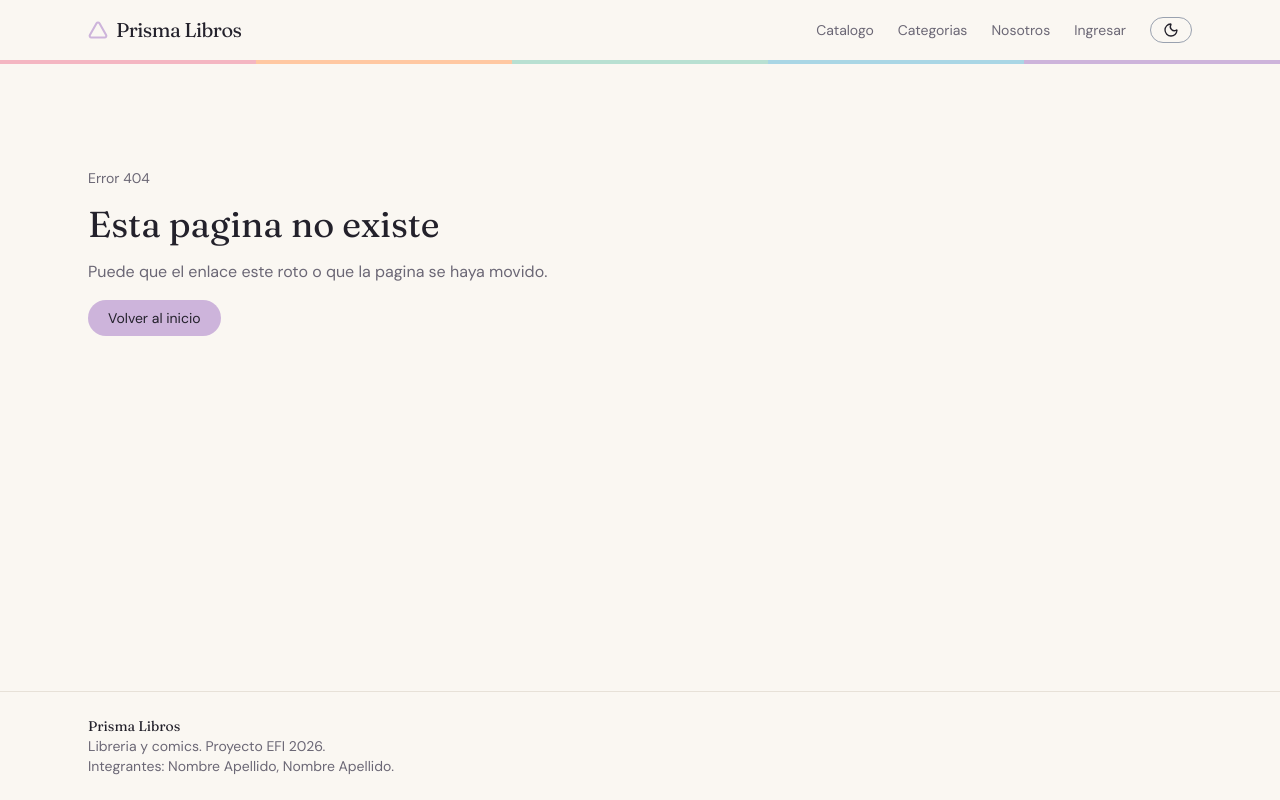
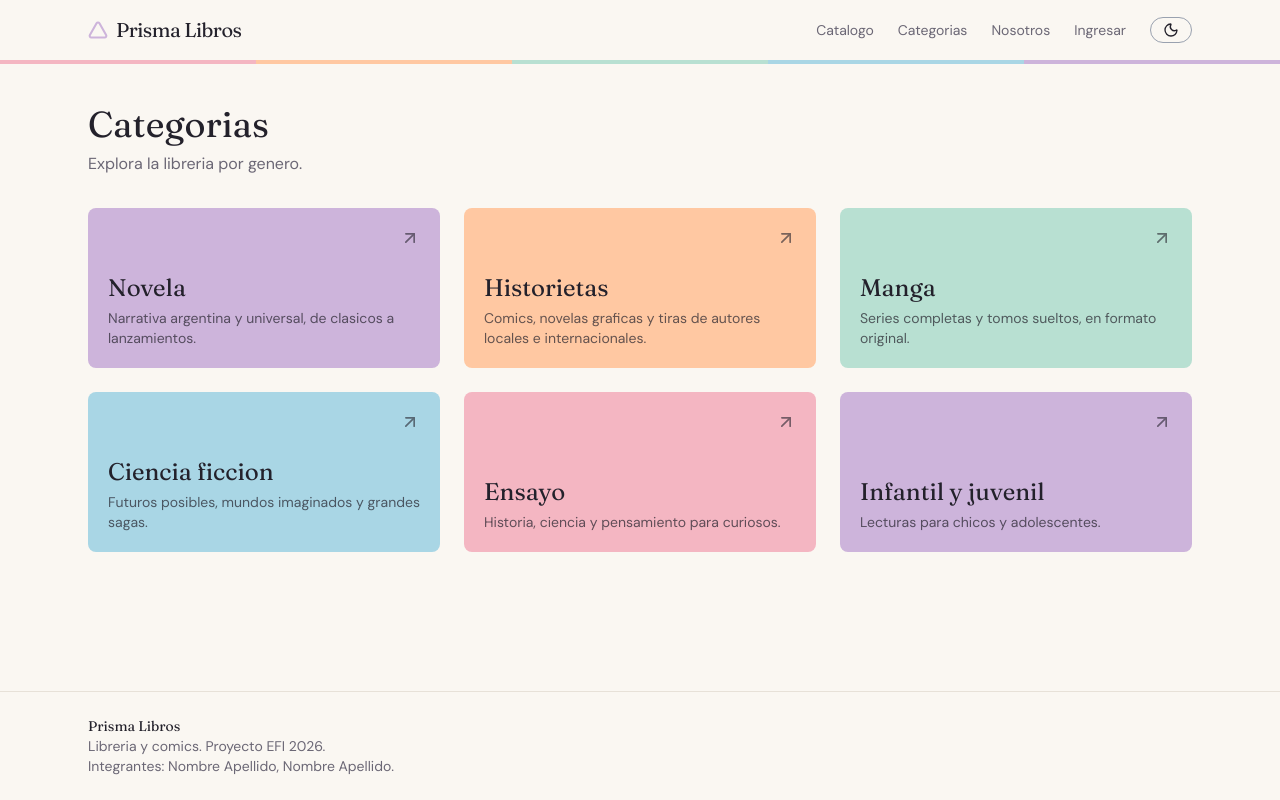
Before and after one commit to utr-i/ComicHouse, a Next.js app: page /categorias in a window 1280 px wide. Before the commit this address had no page. Built offline with nearby package versions, Linux system fonts and the light colour scheme.

Commit message:
feat: agregar categorias, ruta dinamica por slug y pagina nosotros

```diff
--- /dev/null
+++ b/src/app/categorias/[slug]/page.tsx
@@ -0,0 +1,38 @@
+import Link from "next/link";
+import { notFound } from "next/navigation";
+import { ArrowLeft } from "lucide-react";
+import { getCategoria, getProductos } from "@/lib/api";
+import ProductGrid from "@/components/ProductGrid";
+
+export default async function CategoriaPage({
+  params,
+}: {
+  params: Promise<{ slug: string }>;
+}) {
+  const { slug } = await params;
+  const categoria = await getCategoria(slug);
+
+  if (!categoria) notFound();
+
+  const data = await getProductos({ categoria: slug, pageSize: 50 });
+
+  return (
+    <section className="flex flex-col gap-8">
+      <Link
+        href="/categorias"
+        className="flex items-center gap-2 text-sm text-muted hover:text-ink"
+      >
+        <ArrowLeft size={16} />
+        Todas las categorias
+      </Link>
+
+      <div>
+        <h1 className="font-display text-4xl">{categoria.nombre}</h1>
+        <p className="mt-2 max-w-prose text-muted">{categoria.descripcion}</p>
+        <p className="mt-1 text-sm text-muted">{data.count} productos</p>
+      </div>
+
+      <ProductGrid productos={data.results} />
+    </section>
+  );
+}
--- /dev/null
+++ b/src/app/categorias/page.tsx
@@ -0,0 +1,34 @@
+import { getCategorias } from "@/lib/api";
+import { fondos } from "@/lib/colors";
+import CategoryCard from "@/components/CategoryCard";
+
+const colores = [
+  fondos.lilac,
+  fondos.peach,
+  fondos.mint,
+  fondos.sky,
+  fondos.rose,
+];
+
+export default async function CategoriasPage() {
+  const categorias = await getCategorias();
+
+  return (
+    <section className="flex flex-col gap-8">
+      <div>
+        <h1 className="font-display text-4xl">Categorias</h1>
+        <p className="mt-2 text-muted">Explora la libreria por genero.</p>
+      </div>
+
+      <div className="grid gap-6 sm:grid-cols-2 lg:grid-cols-3">
+        {categorias.map((c, i) => (
+          <CategoryCard
+            key={c.id}
+            categoria={c}
+            color={colores[i % colores.length]}
+          />
+        ))}
+      </div>
+    </section>
+  );
+}
--- /dev/null
+++ b/src/app/nosotros/page.tsx
@@ -0,0 +1,45 @@
+import { Triangle } from "lucide-react";
+
+const valores = [
+  {
+    titulo: "Curaduria",
+    texto:
+      "Elegimos cada titulo con criterio: clasicos que no pasan de moda y novedades que valen la pena.",
+  },
+  {
+    titulo: "Historieta en serio",
+    texto:
+      "Comics, novelas graficas y manga tienen en nuestros estantes el mismo lugar que la novela.",
+  },
+  {
+    titulo: "Atencion cercana",
+    texto:
+      "Recomendamos lo que nos gusta leer. Si no sabes por donde empezar, preguntanos.",
+  },
+];
+
+export default function NosotrosPage() {
+  return (
+    <section className="flex max-w-3xl flex-col gap-10">
+      <div className="flex flex-col gap-4">
+        <Triangle size={28} className="text-lilac" strokeWidth={2.5} />
+        <h1 className="font-display text-4xl">Sobre Prisma Libros</h1>
+        <p className="leading-relaxed text-muted">
+          Prisma Libros es una libreria de barrio con una idea simple: asi como
+          un prisma separa la luz en todos sus colores, una buena libreria
+          separa las historias en generos, voces y formatos para que cada
+          lector encuentre el suyo.
+        </p>
+      </div>
+
+      <div className="grid gap-6 sm:grid-cols-3">
+        {valores.map((v) => (
+          <div key={v.titulo} className="border-t border-line pt-4">
+            <h2 className="font-display text-xl">{v.titulo}</h2>
+            <p className="mt-2 text-sm leading-relaxed text-muted">{v.texto}</p>
+          </div>
+        ))}
+      </div>
+    </section>
+  );
+}
--- /dev/null
+++ b/src/components/CategoryCard.tsx
@@ -0,0 +1,27 @@
+import Link from "next/link";
+import { ArrowUpRight } from "lucide-react";
+import type { Categoria } from "@/types";
+
+export default function CategoryCard({
+  categoria,
+  color,
+}: {
+  categoria: Categoria;
+  color: string;
+}) {
+  return (
+    <Link
+      href={`/categorias/${categoria.slug}`}
+      className={`group flex min-h-40 flex-col justify-between rounded-lg p-5 text-[#23212b] transition hover:-translate-y-1 ${color}`}
+    >
+      <ArrowUpRight
+        size={20}
+        className="self-end opacity-60 transition group-hover:opacity-100"
+      />
+      <div>
+        <h2 className="font-display text-2xl">{categoria.nombre}</h2>
+        <p className="mt-1 text-sm opacity-70">{categoria.descripcion}</p>
+      </div>
+    </Link>
+  );
+}
```
